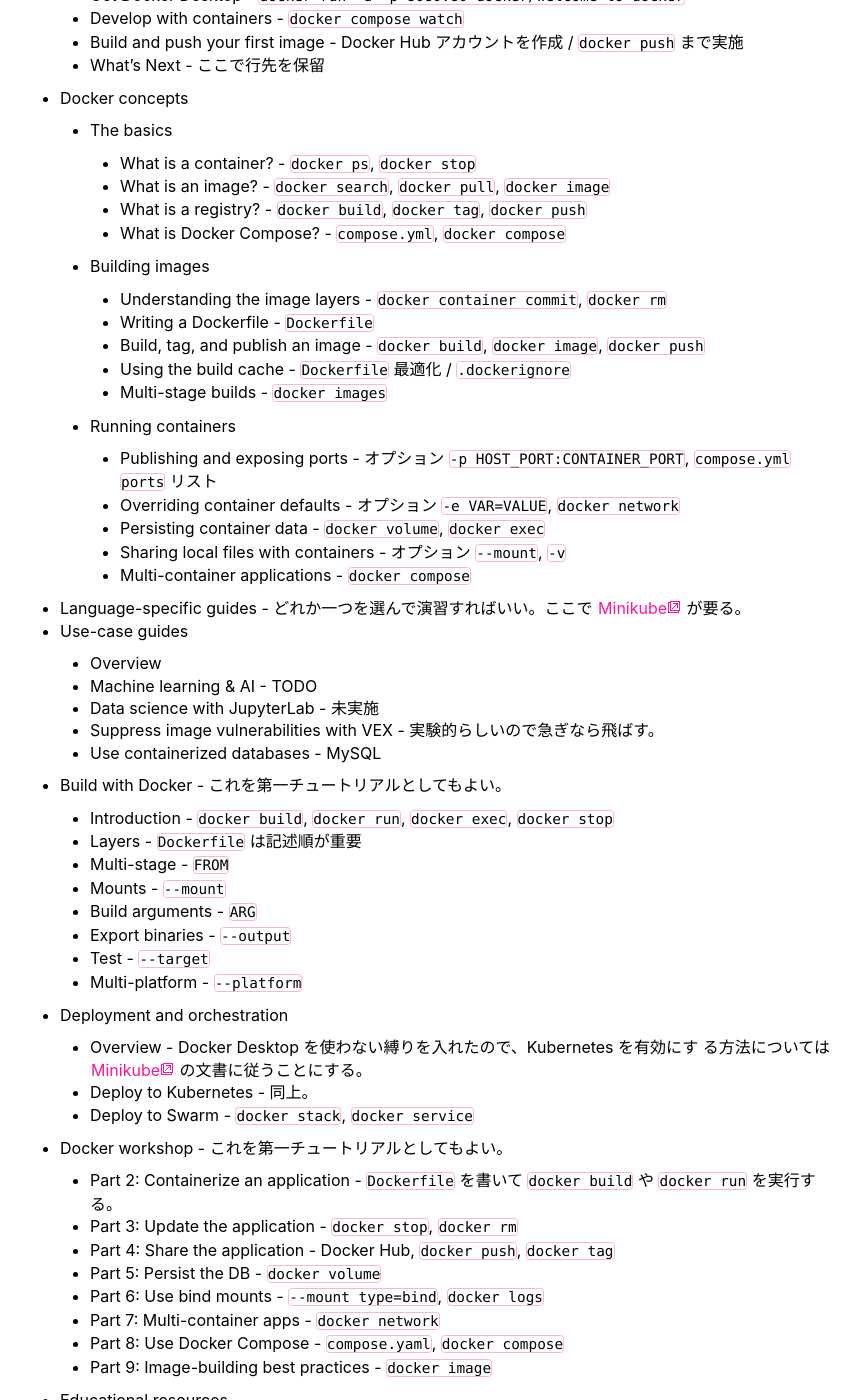
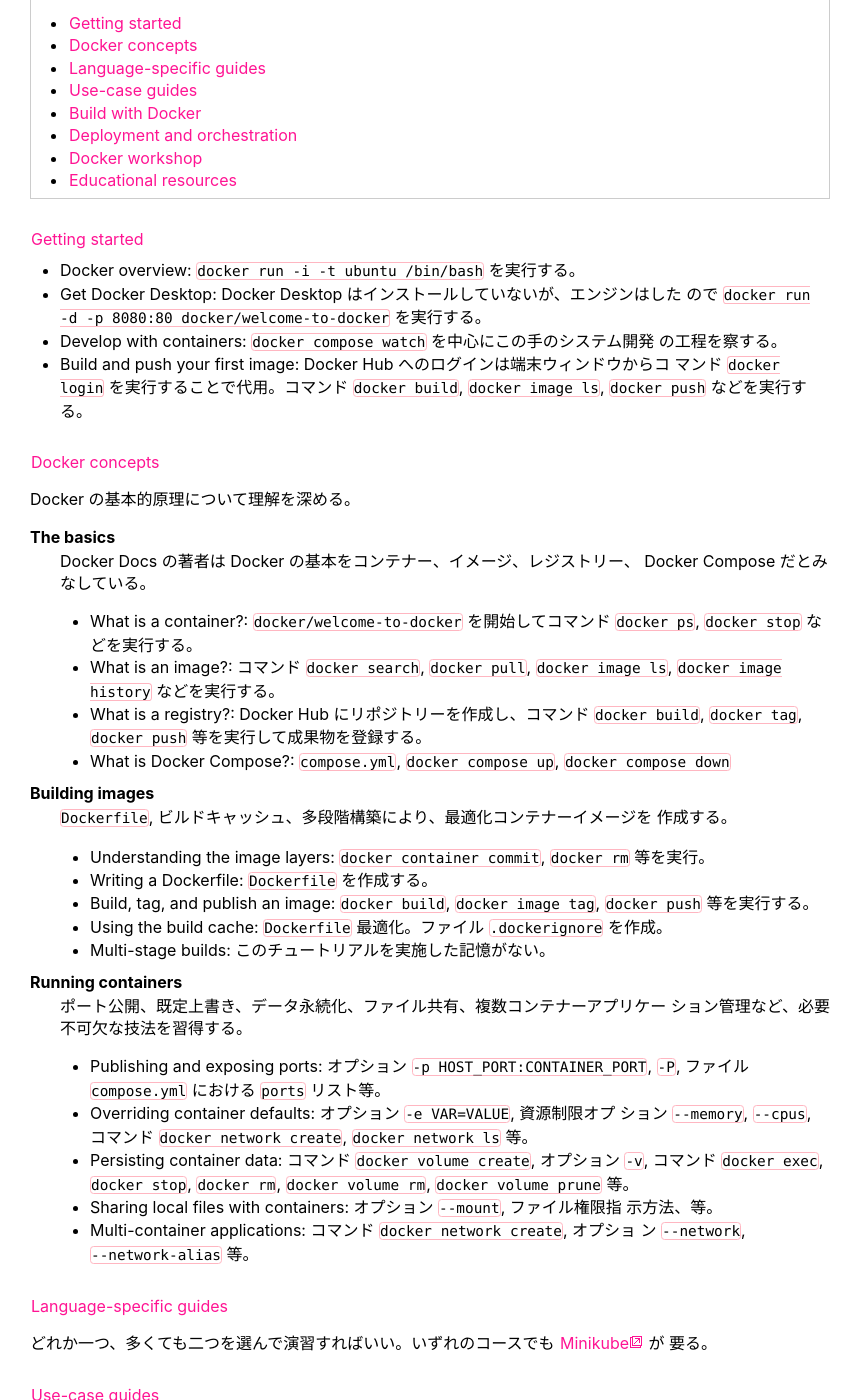
Before and after one commit to showa-yojyo/minibook, a Sphinx documentation site: the page built from source/docker.rst, in a window 1280 px wide and 1400 px high, scrolled down 2446 px. Shown: the whole window, without its empty margins (0-863 px from the left). Built offline with Sphinx 7.4.7, drawn with Linux system fonts in a browser that asks for light colours; some of the changed text lies outside the part shown.

Commit message:
docker: WIP [skip ci]

```diff
--- a/source/docker.rst
+++ b/source/docker.rst
@@ -78,8 +78,8 @@
 Docker Hub のアカウントを開設する
 ----------------------------------------------------------------------
 
-すぐ後に述べる :ref:`Guides / Getting started<anchor-docker-started>` で初めて必
-要になるのが普通だと考えられる。GitHub と同様に、
+すぐ後に述べる :ref:`anchor-docker-started` で初めて必要になるのが普通だと考えら
+れる。GitHub と同様に、
 
 * 無料アカウントを作成する
 * 二因子認証を構成する
@@ -101,83 +101,160 @@
 する。力がついたら Docker 社会主導の資料を見つけて、その発展に貢献する方法を習得
 する。
 
+.. contents::
+   :depth: 1
+   :local:
+
 .. _anchor-docker-started:
 
-* Getting started
+Getting started
+^^^^^^^^^^^^^^^^^^^^^^^^^^^^^^^^^^^^^^^^^^^^^^^^^^^^^^^^^^^^^^^^^^^^^^
 
-  * Get Docker Desktop - ``docker run -d -p 8080:80 docker/welcome-to-docker``
-  * Develop with containers - ``docker compose watch``
-  * Build and push your first image - Docker Hub アカウントを作成 / ``docker
-    push`` まで実施
-  * What's Next - ここで行先を保留
-* Docker concepts
+* Docker overview: ``docker run -i -t ubuntu /bin/bash`` を実行する。
+* Get Docker Desktop: Docker Desktop はインストールしていないが、エンジンはした
+  ので ``docker run -d -p 8080:80 docker/welcome-to-docker`` を実行する。
+* Develop with containers: ``docker compose watch`` を中心にこの手のシステム開発
+  の工程を察する。
+* Build and push your first image: Docker Hub へのログインは端末ウィンドウからコ
+  マンド ``docker login`` を実行することで代用。コマンド ``docker build``,
+  ``docker image ls``, ``docker push`` などを実行する。
 
-  * The basics
+Docker concepts
+^^^^^^^^^^^^^^^^^^^^^^^^^^^^^^^^^^^^^^^^^^^^^^^^^^^^^^^^^^^^^^^^^^^^^^
 
-    * What is a container? - ``docker ps``, ``docker stop``
-    * What is an image? - ``docker search``, ``docker pull``, ``docker image``
-    * What is a registry? - ``docker build``, ``docker tag``, ``docker push``
-    * What is Docker Compose? - :file:`compose.yml`, ``docker compose``
-  * Building images
+Docker の基本的原理について理解を深める。
 
-    * Understanding the image layers - ``docker container commit``, ``docker rm``
-    * Writing a Dockerfile - |Dockerfile|
-    * Build, tag, and publish an image - ``docker build``, ``docker image``,
-      ``docker push``
-    * Using the build cache - |Dockerfile| 最適化 / :file:`.dockerignore`
-    * Multi-stage builds - ``docker images``
-  * Running containers
+The basics
+   Docker Docs の著者は Docker の基本をコンテナー、イメージ、レジストリー、
+   Docker Compose だとみなしている。
 
-    * Publishing and exposing ports - オプション ``-p HOST_PORT:CONTAINER_PORT``,
-      :file:`compose.yml` ``ports`` リスト
-    * Overriding container defaults - オプション ``-e VAR=VALUE``, ``docker
-      network``
-    * Persisting container data - ``docker volume``, ``docker exec``
-    * Sharing local files with containers - オプション ``--mount``, ``-v``
-    * Multi-container applications - ``docker compose``
-* Language-specific guides - どれか一つを選んで演習すればいい。ここで Minikube_
-  が要る。
-* Use-case guides
+   * What is a container?: ``docker/welcome-to-docker`` を開始してコマンド
+     ``docker ps``, ``docker stop`` などを実行する。
+   * What is an image?: コマンド ``docker search``, ``docker pull``, ``docker
+     image ls``, ``docker image history`` などを実行する。
+   * What is a registry?: Docker Hub にリポジトリーを作成し、コマンド ``docker
+     build``, ``docker tag``, ``docker push`` 等を実行して成果物を登録する。
+   * What is Docker Compose?: :file:`compose.yml`, ``docker compose up``,
+     ``docker compose down``
+Building images
+   |Dockerfile|, ビルドキャッシュ、多段階構築により、最適化コンテナーイメージを
+   作成する。
 
-  * Overview
-  * Machine learning & AI - TODO
-  * Data science with JupyterLab - 未実施
-  * Suppress image vulnerabilities with VEX - 実験的らしいので急ぎなら飛ばす。
-  * Use containerized databases - MySQL
-* Build with Docker - これを第一チュートリアルとしてもよい。
+   * Understanding the image layers: ``docker container commit``, ``docker rm``
+     等を実行。
+   * Writing a Dockerfile: |Dockerfile| を作成する。
+   * Build, tag, and publish an image: ``docker build``, ``docker image tag``,
+     ``docker push`` 等を実行する。
+   * Using the build cache: |Dockerfile| 最適化。ファイル :file:`.dockerignore`
+     を作成。
+   * Multi-stage builds: このチュートリアルを実施した記憶がない。
+Running containers
+   ポート公開、既定上書き、データ永続化、ファイル共有、複数コンテナーアプリケー
+   ション管理など、必要不可欠な技法を習得する。
 
-  * Introduction - ``docker build``, ``docker run``, ``docker exec``, ``docker
-    stop``
-  * Layers - |Dockerfile| は記述順が重要
-  * Multi-stage - ``FROM``
-  * Mounts - ``--mount``
-  * Build arguments - ``ARG``
-  * Export binaries - ``--output``
-  * Test - ``--target``
-  * Multi-platform - ``--platform``
-* Deployment and orchestration
+   * Publishing and exposing ports: オプション ``-p HOST_PORT:CONTAINER_PORT``,
+     ``-P``, ファイル :file:`compose.yml` における ``ports`` リスト等。
+   * Overriding container defaults: オプション ``-e VAR=VALUE``, 資源制限オプ
+     ション ``--memory``, ``--cpus``, コマンド ``docker network create``,
+     ``docker network ls`` 等。
+   * Persisting container data: コマンド ``docker volume create``, オプション
+     ``-v``, コマンド ``docker exec``, ``docker stop``, ``docker rm``, ``docker
+     volume rm``, ``docker volume prune`` 等。
+   * Sharing local files with containers: オプション ``--mount``, ファイル権限指
+     示方法、等。
+   * Multi-container applications: コマンド ``docker network create``, オプショ
+     ン ``--network``, ``--network-alias`` 等。
 
-  * Overview - Docker Desktop を使わない縛りを入れたので、Kubernetes を有効にす
-    る方法については Minikube_ の文書に従うことにする。
-  * Deploy to Kubernetes - 同上。
-  * Deploy to Swarm - ``docker stack``, ``docker service``
-* Docker workshop - これを第一チュートリアルとしてもよい。
+Language-specific guides
+^^^^^^^^^^^^^^^^^^^^^^^^^^^^^^^^^^^^^^^^^^^^^^^^^^^^^^^^^^^^^^^^^^^^^^
 
-  * Part 2: Containerize an application - |Dockerfile| を書いて ``docker build``
-    や ``docker run`` を実行する。
-  * Part 3: Update the application - ``docker stop``, ``docker rm``
-  * Part 4: Share the application - Docker Hub, ``docker push``, ``docker tag``
-  * Part 5: Persist the DB - ``docker volume``
-  * Part 6: Use bind mounts - ``--mount type=bind``, ``docker logs``
-  * Part 7: Multi-container apps - ``docker network``
-  * Part 8: Use Docker Compose - :file:`compose.yaml`, ``docker compose``
-  * Part 9: Image-building best practices - ``docker image``
-* Educational resources
+どれか一つ、多くても二つを選んで演習すればいい。いずれのコースでも Minikube_ が
+要る。
 
-  * `Live Debugging Node.js with Docker
-    <https://training.play-with-docker.com/nodejs-live-debugging/>`__ は完走可能。
-  * `Docker CLI cheat sheet
-    <https://docs.docker.com/get-started/docker_cheatsheet.pdf>`__ はペラ一枚。
+Use-case guides
+^^^^^^^^^^^^^^^^^^^^^^^^^^^^^^^^^^^^^^^^^^^^^^^^^^^^^^^^^^^^^^^^^^^^^^
+
+Docker がプロジェクトや開発工程をどのように効率化できるかを確かめられる用例手引
+集。
+
+Machine learning & AI
+   メニューが豊富。
+
+   * PDF analysis and chat
+
+     * Containerize your app: TODO
+     * Develop your app: TODO
+   * Video transcription and chat: TODO
+   * Face detection with TensorFlow.js: TODO
+   * Natural language processing
+
+     * Language translation: TODO
+     * Named entity recognition: TODO
+     * Sentiment analysis: TODO
+     * Text classification: TODO
+     * Text summarization: TODO
+Data science with JupyterLab
+   TODO
+Suppress image vulnerabilities with VEX
+   実験的らしいので急ぎなら飛ばす。
+Use containerized databases
+   MySQL コンテナーをビルドして実行するチュートリアル。
+
+Build with Docker
+^^^^^^^^^^^^^^^^^^^^^^^^^^^^^^^^^^^^^^^^^^^^^^^^^^^^^^^^^^^^^^^^^^^^^^
+
+この手引は Docker でソフトウェアをビルドするための入門書であると述べているので、
+これを第一チュートリアルとしてもよい。
+
+* Introduction: |Dockerfile|, コマンド ``docker build``, ``docker run``,
+  ``docker exec``, ``docker stop`` を扱う。
+* Layers: |Dockerfile| は記述順が重要ということを強調して述べている。
+* Multi-stage: ``FROM`` を見たら多段構築と思え。
+* Mounts: ``--mount``
+* Build arguments: ``ARG`` と ``--build-arg``
+* Export binaries: ``AS`` と ``--output``
+* Test: ``AS`` と ``--target``
+* Multi-platform: ``--platform`` ここはまだ。
+
+Deployment and orchestration
+^^^^^^^^^^^^^^^^^^^^^^^^^^^^^^^^^^^^^^^^^^^^^^^^^^^^^^^^^^^^^^^^^^^^^^
+
+コンテナ化されたアプリケーションを管理、拡張、維持するためのツールをオーケスト
+レーターと呼ぶ。最も人気のあるオーケストレーションツールは Kubernetes と Docker
+Swarm の二つだ。Docker Desktop を使わない縛りを入れたので、本ノートでは
+Kubernetes を有効にする方法に関しては Minikube_ の文書に従うことにする。
+
+* Deploy to Kubernetes: TODO
+* Deploy to Swarm: コマンド ``docker stack``, ``docker service`` 等。
+
+Docker workshop
+^^^^^^^^^^^^^^^^^^^^^^^^^^^^^^^^^^^^^^^^^^^^^^^^^^^^^^^^^^^^^^^^^^^^^^
+
+この体験型講義では Docker の始め方を一手ずつ順番に説明するとある。これを第一
+チュートリアルとしてもよい。
+
+* Part 2: Containerize an application: |Dockerfile| を書いてコマンド ``docker
+  build``, ``docker run``, ``docker ps`` 等を実行する。
+* Part 3: Update the application: さらにコマンド ``docker stop``, ``docker rm``
+  等を習う。
+* Part 4: Share the application: Docker Hub アカウント開設後、コマンド ``docker
+  login``, ``docker tag``, ``docker push`` 等を実行する。
+* Part 5: Persist the DB: ``docker volume create``, ``--mount type=volume``,
+  ``docker volume inspect`` 等。
+* Part 6: Use bind mounts: ``--mount type=bind``, ``docker logs`` 等。
+* Part 7: Multi-container apps: ``docker network create`` と MySQL とその他。
+* Part 8: Use Docker Compose: :file:`compose.yaml` を作成してコマンド ``docker
+  compose up`` を実行。コマンド ``docker compose down`` で破壊。
+
+Educational resources
+^^^^^^^^^^^^^^^^^^^^^^^^^^^^^^^^^^^^^^^^^^^^^^^^^^^^^^^^^^^^^^^^^^^^^^
+
+Docker と Kubernetes の理解を深めるための資料集とある。
+
+* `Live Debugging Node.js with Docker
+  <https://training.play-with-docker.com/nodejs-live-debugging/>`__ は完走可能。
+* `Docker CLI cheat sheet
+  <https://docs.docker.com/get-started/docker_cheatsheet.pdf>`__ はペラ一枚。
 
 Manuals
 ~~~~~~~~~~~~~~~~~~~~~~~~~~~~~~~~~~~~~~~~~~~~~~~~~~~~~~~~~~~~~~~~~~~~~~
@@ -185,99 +262,156 @@
 説明書ではあるのだが、読者の理解を助けるためなのか、How to と Quickstart が挿ま
 ることがあるのでそれらを取り組む。また、重要な記述を気づきしだい拾っていく。
 
-* Get Docker - 生の Docker Engine を使いたいのでここは捨て置く。
-* Docker Desktop - この章もほとんど飛ばすことになる。
+.. contents::
+   :depth: 1
+   :local:
 
-  * WSL - ただ、この節は読んでおいたほうがいい。
-* Docker Scout
+Get Docker
+^^^^^^^^^^^^^^^^^^^^^^^^^^^^^^^^^^^^^^^^^^^^^^^^^^^^^^^^^^^^^^^^^^^^^^
 
-  * Quickstart - 実践的なチュートリアル。やるべきだ。
-  * Install - XDG Base Directory に従いたいので、スクリプト実行後にバイナリーを
-    :command:`mv` する。スクリプトを修正してから実行するとなぜか上手くいかない。
-* Docker Engine
+Docker Desktop を入手する方法が紹介されているが、生の Docker Engine を使いたいの
+でページ下の方の囲み記事のリンク先なら確認する。
 
-  * Install
+Docker Desktop
+^^^^^^^^^^^^^^^^^^^^^^^^^^^^^^^^^^^^^^^^^^^^^^^^^^^^^^^^^^^^^^^^^^^^^^
 
-    * Install Docker Engine on Ubuntu - 前述のとおり、これをいの一番に実施する。
-  * Networking
+この章はほとんど飛ばすことになるが、
 
-    * Networking tutorials
+WSL
+   この節は読んでおいたほうがいい。
 
-      * Bridge network tutorial - ``docker network inspect``, ``docker container
-        attach``, |Ctrl+P|, |Ctrl+Q|, ``docker network create``, ``docker
-        network ls``, ``docker network connect``, ``docker network rm``
-      * Host networking tutorial - ``--network host``, ``netstat -tulpn``
-      * Overlay networking tutorial - 互いに通信可能な物理または仮想 Docker ホス
-        トが三機必要。これらのホストがファイアウォールを介さずに同一ネットワーク
-        上で動作していることを想定している。TODO: 後述の方法で演習する。
-      * Macvlan network tutorial - 基本的なネットワーク知識がないと演習不能。具
-        体的には ``--subnet``, ``--gateway`` の適切な引数を示せないようではダメ
-        だ。
-  * CLI
+Docker Extensions
+^^^^^^^^^^^^^^^^^^^^^^^^^^^^^^^^^^^^^^^^^^^^^^^^^^^^^^^^^^^^^^^^^^^^^^
 
-    * Use the Docker CLI - 重要な設定項目があるのでチェックする。
-    * Completion - これは信じ難い。Bash の補完機能が :file:`~/.local/share` 以下
-      を確認するというのか？
-    * Filter commans - ``--filter KEY=VALUE`` を受け入れるコマンドを知るといい。
-    * Format command and log output - これを読んで思った。Go 言語を学習するのが
-      いい。
-  * Manage resources
+Docker Extensions を使えば Docker Desktop 内でサードパーティーのツールを使って機
+能を拡張することができるというものだ。したがってこの章も飛ばす。
 
-    * Prune unused objects - チュートリアルではないが掃除コマンドが一覧になって
-      いて重要だ。
-  * Daemon
+Docker Scout
+^^^^^^^^^^^^^^^^^^^^^^^^^^^^^^^^^^^^^^^^^^^^^^^^^^^^^^^^^^^^^^^^^^^^^^
 
-    * Start the daemon - WSL の設定が甘いと ``sudo systemctl start docker`` が失
-      敗するはずだ。
-    * Configure the daemon - 構成ファイルパスとコマンドライン例
-    * Configure with systemd - TODO
-    * Engine plugins
+Docker Scout はソフトウェア供給鎖の安全保障を強化する解法だ。イメージを分析する
+ことで :abbr:`SBOM (Software Bill of Materials)` としても知られる部品の目録を作
+成する。SBOM は継続的に更新される脆弱性データベースと照合され、保障上の弱点を突
+き止める。
 
-      * Managed plugin system - ``docker plugin install``, ``docker plugin ls``
-  * Logs and metrics
+Quickstart
+   実践的なチュートリアル。やるべきだ。
+Install
+   XDG Base Directory に従いたいので、スクリプト実行後にバイナリーを
+   :command:`mv` する。スクリプトを修正してから実行するとなぜか上手くいかない。
 
-    * Container logs
+Docker Engine
+^^^^^^^^^^^^^^^^^^^^^^^^^^^^^^^^^^^^^^^^^^^^^^^^^^^^^^^^^^^^^^^^^^^^^^
 
-      * Configure logging drivers - :file:`daemon.json` でログ出力を制御する。
-      * Logging drivers
+Install
+   TBW
 
-        * Local file logging driver - ``--log-driver local``
-        * JSON File logging driver - ``--log-driver json-file``
-    * Daemon logs - ``journalctl -xu docker.service``
-    * Runtime metrics - ``docker stats``
-    * Collect metrics with Prometheus - 例アリ
-  * Security - TODO
-  * Swarm mode - たぶんやれない
+   * Install Docker Engine on Ubuntu: 前述のとおり、これをいの一番に実施する。
+Networking
+   TBW
 
-    * Get started with swarm mode - チュートリアル
-* Docker Build
+   * Networking tutorials
 
-  * Building images
+     * Bridge network tutorial: ``docker network inspect``, ``docker container
+       attach``, |Ctrl+P|, |Ctrl+Q|, ``docker network create``, ``docker network
+       ls``, ``docker network connect``, ``docker network rm``
+     * Host networking tutorial: ``--network host``, ``netstat -tulpn``
+     * Overlay networking tutorial: 互いに通信可能な物理または仮想 Docker ホスト
+       が三機必要。これらのホストがファイアウォールを介さずに同一ネットワーク上
+       で動作していることを想定している。TODO: 後述の方法で演習する。
+     * Macvlan network tutorial: 基本的なネットワーク知識がないと演習不能。具体
+       的には ``--subnet``, ``--gateway`` の適切な引数を示せないようではダメだ。
+CLI
+   TBW
 
-    * Multi-platform images - ``docker buildx ls``, ``docker buildx create``
-  * Drivers
+   * Use the Docker CLI: 重要な設定項目があるのでチェックする。
+   * Completion: これは信じ難い。Bash の補完機能が :file:`~/.local/share` 以下を
+     確認するというのか？
+   * Filter commans: ``--filter KEY=VALUE`` を受け入れるコマンドを知るといい。
+   * Format command and log output: これを読んで思った。Go 言語を学習するのがい
+     い。
+Manage resources
+   TBW
 
-    * Kubernetes driver - 例アリ。Minikube_ を導入してから実施する。
-    * Remote driver - 例アリ
-  * Continuous integration
+   * Prune unused objects: チュートリアルではないが掃除コマンドが一覧になってい
+     て重要だ。
+Daemon
+   TBW
 
-    * GitHub Actions
+   * Start the daemon: WSL の設定が甘いと ``sudo systemctl start docker`` が失敗
+     するはずだ。
+   * Configure the daemon: 構成ファイルパスとコマンドライン例
+   * Configure with systemd: TODO
+   * Engine plugins
 
-      * Introduction - Docker GitHub Actions を設定して Docker イメージをビルド
-        し、Docker Hub にプッシュするチュートリアルを含む。
-* Docker Compose
+     * Managed plugin system: ``docker plugin install``, ``docker plugin ls``
+Logs and metrics
+   TBW
 
-  * Install - 記憶がない
-  * Quickstart - TODO
-  * Sample apps with Compose - 外部リンク先にチュートリアルか？
-  * Compose FAQs - チラ見でいい
-* Docker Hub
+   * Container logs
 
-  * Create an account - Docker をインストールしたらすぐに実行可能。
-  * Quickstart - アカウントを開設したらすぐに実行可能。
+     * Configure logging drivers: :file:`daemon.json` でログ出力を制御する。
+     * Logging drivers
 
-* Administration - TODO
-* 以下 TODO
+       * Local file logging driver: ``--log-driver local``
+       * JSON File logging driver: ``--log-driver json-file``
+   * Daemon logs: ``journalctl -xu docker.service``
+   * Runtime metrics: ``docker stats``
+   * Collect metrics with Prometheus: 例アリ
+
+Security
+   TBW
+Swarm mode
+   たぶんやれない
+
+   * Get started with swarm mode: チュートリアル
+
+Docker build
+^^^^^^^^^^^^^^^^^^^^^^^^^^^^^^^^^^^^^^^^^^^^^^^^^^^^^^^^^^^^^^^^^^^^^^
+
+Building images
+   TBD
+
+   * Multi-platform images: ``docker buildx ls``, ``docker buildx create``
+Drivers
+   TBD
+
+   * Kubernetes driver: 例アリ。Minikube_ を導入してから実施する。
+   * Remote driver: 例アリ
+Continuous integration
+   TBW
+
+   * GitHub Actions
+
+     * Introduction: Docker GitHub Actions を設定して Docker イメージをビルドし、
+       Docker Hub にプッシュするチュートリアルを含む。
+
+Docker Compose
+^^^^^^^^^^^^^^^^^^^^^^^^^^^^^^^^^^^^^^^^^^^^^^^^^^^^^^^^^^^^^^^^^^^^^^
+
+Install
+   記憶がない
+Quickstart
+   |Dockerfile|, :file:`compose.yaml`, ``docker compose up``, ``docker compose
+   down``, ``docker compose watch``, ``docker compose ps``, ``docker compose
+   stop``
+Sample apps with Compose
+   外部リンク先にチュートリアルか？
+Compose FAQs
+   チラ見でいい
+
+Docker Hub
+^^^^^^^^^^^^^^^^^^^^^^^^^^^^^^^^^^^^^^^^^^^^^^^^^^^^^^^^^^^^^^^^^^^^^^
+
+Create an account
+   Docker をインストールしたらすぐに実行可能。
+Quickstart
+   アカウントを開設したらすぐに実行可能。
+
+Administration
+^^^^^^^^^^^^^^^^^^^^^^^^^^^^^^^^^^^^^^^^^^^^^^^^^^^^^^^^^^^^^^^^^^^^^^
+
+TODO
 
 Reference
 ~~~~~~~~~~~~~~~~~~~~~~~~~~~~~~~~~~~~~~~~~~~~~~~~~~~~~~~~~~~~~~~~~~~~~~
@@ -388,6 +522,9 @@
 
 TBD
 
+用語と術語と隠語
+----------------------------------------------------------------------
+
 資料
 ======================================================================
 
```
